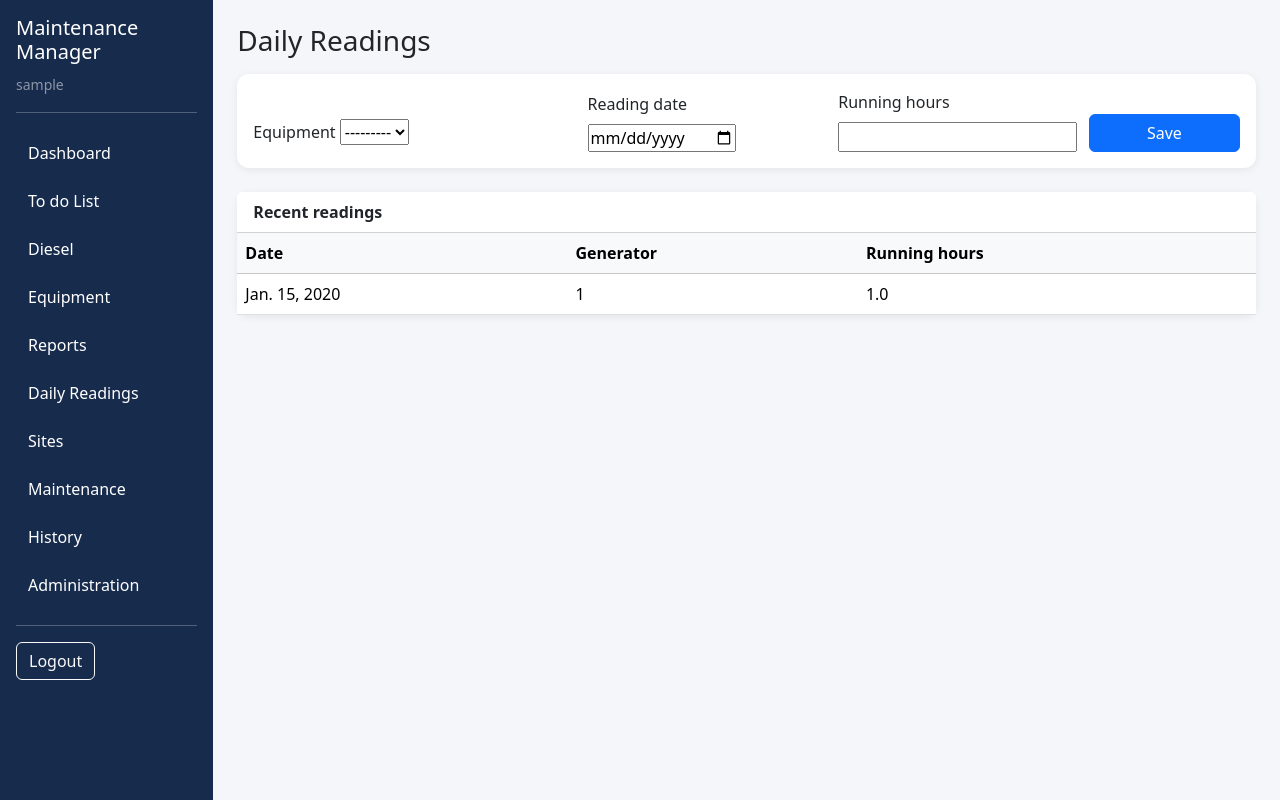
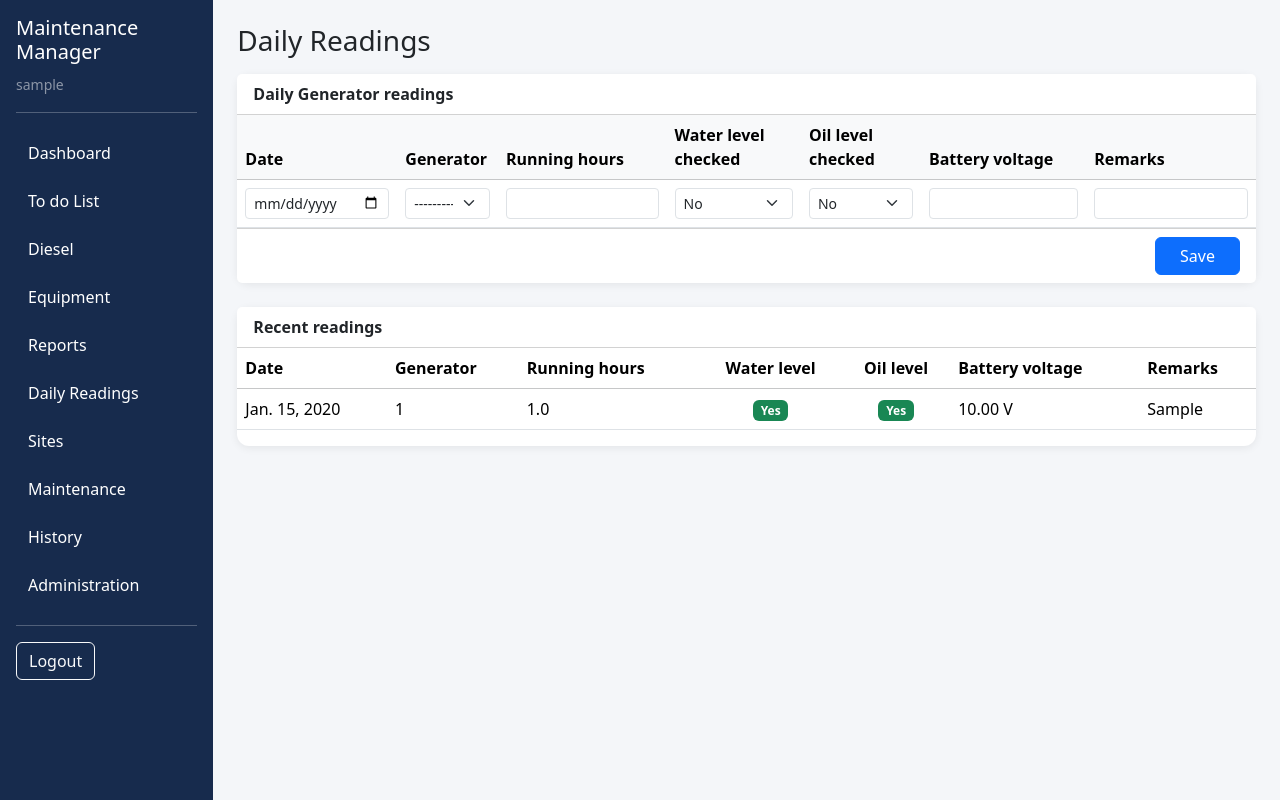
Before and after one commit to roshanb-Git/Maintenance_Dashboard, a Django app: page /diesel/readings/ in a window 1280 px wide. Run offline with Django 4.2, Linux system fonts and the light colour scheme; a user stored in the database is signed in; tables that the repository leaves empty hold one stand-in row (values such as "Sample post").

Commit message:
update daily reading

```diff
--- a/maintenance/forms.py
+++ b/maintenance/forms.py
@@ -2,7 +2,43 @@
 from django import forms
 from django.utils import timezone
 
-from .models import MaintenanceHistory, DieselFilling
+from .models import MaintenanceHistory, DieselFilling, DailyReading, Equipment
+
+
+YES_NO = [(True, "Yes"), (False, "No")]
+
+def to_bool(value):
+    return value in (True, "True", "true", "1")
+
+class DailyReadingForm(forms.ModelForm):
+    water_level_checked = forms.TypedChoiceField(
+        label="Water level checked", choices=YES_NO, coerce=to_bool, initial=False,
+        widget=forms.Select(attrs={"class": "form-select form-select-sm"}),
+    )
+    oil_level_checked = forms.TypedChoiceField(
+        label="Oil level checked", choices=YES_NO, coerce=to_bool, initial=False,
+        widget=forms.Select(attrs={"class": "form-select form-select-sm"}),
+    )
+
+    class Meta:
+        model = DailyReading
+        fields = ["reading_date", "equipment", "running_hours",
+                  "water_level_checked", "oil_level_checked",
+                  "battery_voltage", "remarks"]
+        widgets = {
+            "reading_date": forms.DateInput(attrs={"type": "date", "class": "form-control form-control-sm"}),
+            "equipment": forms.Select(attrs={"class": "form-select form-select-sm"}),
+            "running_hours": forms.NumberInput(attrs={"class": "form-control form-control-sm", "step": "0.1"}),
+            "battery_voltage": forms.NumberInput(attrs={"class": "form-control form-control-sm", "step": "0.1"}),
+            "remarks": forms.TextInput(attrs={"class": "form-control form-control-sm"}),
+        }
+
+    def __init__(self, *args, sites=None, **kwargs):
+        super().__init__(*args, **kwargs)
+        qs = Equipment.objects.filter(equipment_type="DEG", active=True)
+        if sites is not None:
+            qs = qs.filter(site__in=sites)
+        self.fields["equipment"].queryset = qs
 
 
 
--- a/maintenance/models.py
+++ b/maintenance/models.py
@@ -52,6 +52,10 @@ class Equipment(models.Model):
 
 
     # Generator-only fields (DEG)
+
+    # Fields that only apply to generators
+    DEG_ONLY_FIELDS = ("tank_capacity_litres", "consumption_lph")
+
     tank_capacity_litres = models.DecimalField(
         max_digits=8,
         decimal_places=2,
@@ -65,9 +69,6 @@ class Equipment(models.Model):
         max_digits=6, decimal_places=2, null=True, blank=True,
         help_text="Generators only. Litres burned per running hour.",
     )
-
-    # Fields that only apply to generators
-    DEG_ONLY_FIELDS = ("tank_capacity_litres", "consumption_lph")
 
     def clean(self):
         # Generators must have both values
@@ -264,6 +265,15 @@ class DailyReading(models.Model):
         validators=[MinValueValidator(0)],
         help_text="Hour meter reading",
     )
+
+    water_level_checked = models.BooleanField(default=False)
+    oil_level_checked = models.BooleanField(default=False)
+    battery_voltage = models.DecimalField(
+        max_digits=5, decimal_places=2, null=True, blank=True,
+        validators=[MinValueValidator(0)],
+    )
+    remarks = models.TextField(blank=True)
+
     recorded_by = models.ForeignKey(settings.AUTH_USER_MODEL, on_delete=models.PROTECT)
     created_at = models.DateTimeField(auto_now_add=True)
 
--- a/maintenance/templates/maintenance/daily_readings.html
+++ b/maintenance/templates/maintenance/daily_readings.html
@@ -1,40 +1,96 @@
 {% extends "base.html" %}
 
 {% block content %}
+
+<style>
+  .recent_reading-table-scroll {
+      max-height: 450px;
+      overflow-y: auto;
+  }
+  .recent_reading-table-scroll thead th {
+      position: sticky;
+      top: 0;
+      background: #fff;
+      z-index: 1;
+  }
+</style>
+
+
 <h3 class="mb-3">Daily Readings</h3>
 
-<div class="card stat-card p-3 mb-4">
 <form method="post">
   {% csrf_token %}
-    <div class="row g-3 align-items-end">
-      <div class="col-md-4">
-        <label class="form-label">{{ form.equipment.label }}</label>
+  {{ form.non_field_errors }}
+
+  <div class="card stat-card mb-4">
+    <div class="card-header bg-white fw-semibold">Daily Generator readings</div>
+    <div class="table-responsive">
+      <table class="table table-hover align-middle mb-0">
+        <thead class="table-light">
+          <tr>
+            <th>Date</th>
+            <th>Generator</th>
+            <th>Running hours</th>
+            <th>Water level checked</th>
+            <th>Oil level checked</th>
+            <th>Battery voltage</th>
+            <th>Remarks</th>
+          </tr>
+        </thead>
+        <tbody>
+          <tr>
+            <td>
+              {{ form.reading_date }}
+              {{ form.reading_date.errors }}
+            </td>
+            <td>
               {{ form.equipment }}
               {{ form.equipment.errors }}
-      </div>
-      <div class="col-md-3">
-        <label class="form-label">{{ form.reading_date.label }}</label>
-        {{ form.reading_date }}
-        {{ form.reading_date.errors }}
-      </div>
-      <div class="col-md-3">
-        <label class="form-label">{{ form.running_hours.label }}</label>
+            </td>
+            <td>
               {{ form.running_hours }}
               {{ form.running_hours.errors }}
+            </td>
+            <td>
+              {{ form.water_level_checked }}
+              {{ form.water_level_checked.errors }}
+            </td>
+            <td>
+              {{ form.oil_level_checked }}
+              {{ form.oil_level_checked.errors }}
+            </td>
+            <td>
+              {{ form.battery_voltage }}
+              {{ form.battery_voltage.errors }}
+            </td>
+            <td>
+              {{ form.remarks }}
+              {{ form.remarks.errors }}
+            </td>
+          </tr>
+        </tbody>
+      </table>
     </div>
-      <div class="col-md-2">
-        <button type="submit" class="btn btn-primary w-100">Save</button>
+    <div class="card-footer bg-white text-end">
+      <button type="submit" class="btn btn-primary px-4">Save</button>
     </div>
   </div>
 </form>
-</div>
 
 <div class="card stat-card">
   <div class="card-header bg-white fw-semibold">Recent readings</div>
-  <div class="table-responsive">
-    <table class="table table-hover mb-0">
+  <div class="table-responsive recent_reading-table-scroll">
+    <table class= "table table-hover align-middle">
       <thead class="table-light">
-        <tr><th>Date</th><th>Generator</th><th>Running hours</th></tr>
+        <tr>
+          <th>Date</th>
+          <th>Generator</th>
+          <th>Running hours</th>
+          <th class="text-center">Water level</th>
+          <th class="text-center">Oil level</th>
+          <th>Battery voltage</th>
+          <th>Remarks</th>
+        </tr>
       </thead>
       <tbody>
         {% for r in readings %}
@@ -42,9 +98,25 @@
             <td>{{ r.reading_date }}</td>
             <td>{{ r.equipment }}</td>
             <td>{{ r.running_hours }}</td>
+            <td class="text-center">
+              {% if r.water_level_checked %}
+                <span class="badge bg-success">Yes</span>
+              {% else %}
+                <span class="badge bg-danger">No</span>
+              {% endif %}
+            </td>
+            <td class="text-center">
+              {% if r.oil_level_checked %}
+                <span class="badge bg-success">Yes</span>
+              {% else %}
+                <span class="badge bg-danger">No</span>
+              {% endif %}
+            </td>
+            <td>{% if r.battery_voltage %}{{ r.battery_voltage }} V{% else %}-{% endif %}</td>
+            <td>{{ r.remarks|default:"-"|truncatechars:60 }}</td>
           </tr>
         {% empty %}
-          <tr><td colspan="3" class="text-muted text-center">No readings yet.</td></tr>
+          <tr><td colspan="7" class="text-muted text-center">No readings yet.</td></tr>
         {% endfor %}
       </tbody>
     </table>
--- a/maintenance/views.py
+++ b/maintenance/views.py
@@ -9,7 +9,7 @@ from django.shortcuts import get_object_or_404, redirect, render
 from django.utils import timezone
 
 
-from .forms import MaintenanceUpdateForm , DieselFillingForm
+from .forms import MaintenanceUpdateForm , DieselFillingForm, DailyReadingForm
 from .models import Equipment, MaintenanceAttachment, MaintenanceSchedule, DieselFilling
 from .services import allowed_sites
 from django.http import FileResponse, Http404
@@ -18,7 +18,7 @@ from django.utils.dateparse import parse_date
 
 from decimal import Decimal, InvalidOperation
 from .fuel import estimate_fuel
-from .models import DailyReading, DieselFilling, Equipment, MaintenanceAttachment, MaintenanceHistory,MaintenanceSchedule
+from .models import DailyReading, MaintenanceHistory
 
 
 
@@ -35,10 +35,7 @@ def dashboard(request):
     schedules = MaintenanceSchedule.objects.filter(
         equipment__active=True,
         equipment__site__in=sites,
-    ).select_related(
-        "equipment",
-        "equipment__site"
-    )
+    ).select_related("equipment","equipment__site")
 
     site_id = request.GET.get("site" , "")
 
@@ -90,9 +87,8 @@ def dashboard(request):
     )
 
 @login_required
-def dailyradings(request):
+def dailyreadings(request):
     return render(request, "maintenance/dailyreadings.html")
-
 
 
 # Update page: complete a maintenance task
@@ -221,6 +217,7 @@ def reports(request):
 #     - (hours run since that filling x the generator's consumption in L/h)
 #
 # Hours run = latest daily hour-meter reading - hour meter at the last filling.
+
 # If there is no consumption rate or no reading since the filling, the level
 # at the last filling is shown instead (g.estimated = False).
 # ---------------------------------------------------------------------------
@@ -408,18 +405,7 @@ def add_diesel(request, equipment_id):
 # Field names (equipment, reading_date, running_hours) are taken from how the
 # diesel() view uses DailyReading. Adjust them if your model differs.
 # ---------------------------------------------------------------------------
-class DailyReadingForm(forms.ModelForm):
-    class Meta:
-        model = DailyReading
-        fields = ["equipment", "reading_date", "running_hours"]
-        widgets = {"reading_date": forms.DateInput(attrs={"type": "date"})}
 
-    def __init__(self, *args, sites=None, **kwargs):
-        super().__init__(*args, **kwargs)
-        # Only offer generators this user is allowed to see
-        self.fields["equipment"].queryset = Equipment.objects.filter(
-            equipment_type="DEG", active=True, site__in=sites
-        )
 
 @login_required
 @permission_required("maintenance.add_dailyreading", raise_exception=True)
```
Also changed, not shown: maintenance/migrations/0009_dailyreading_battery_voltage_and_more.py (added). Lines whose indentation alone changed are shown as unchanged.
